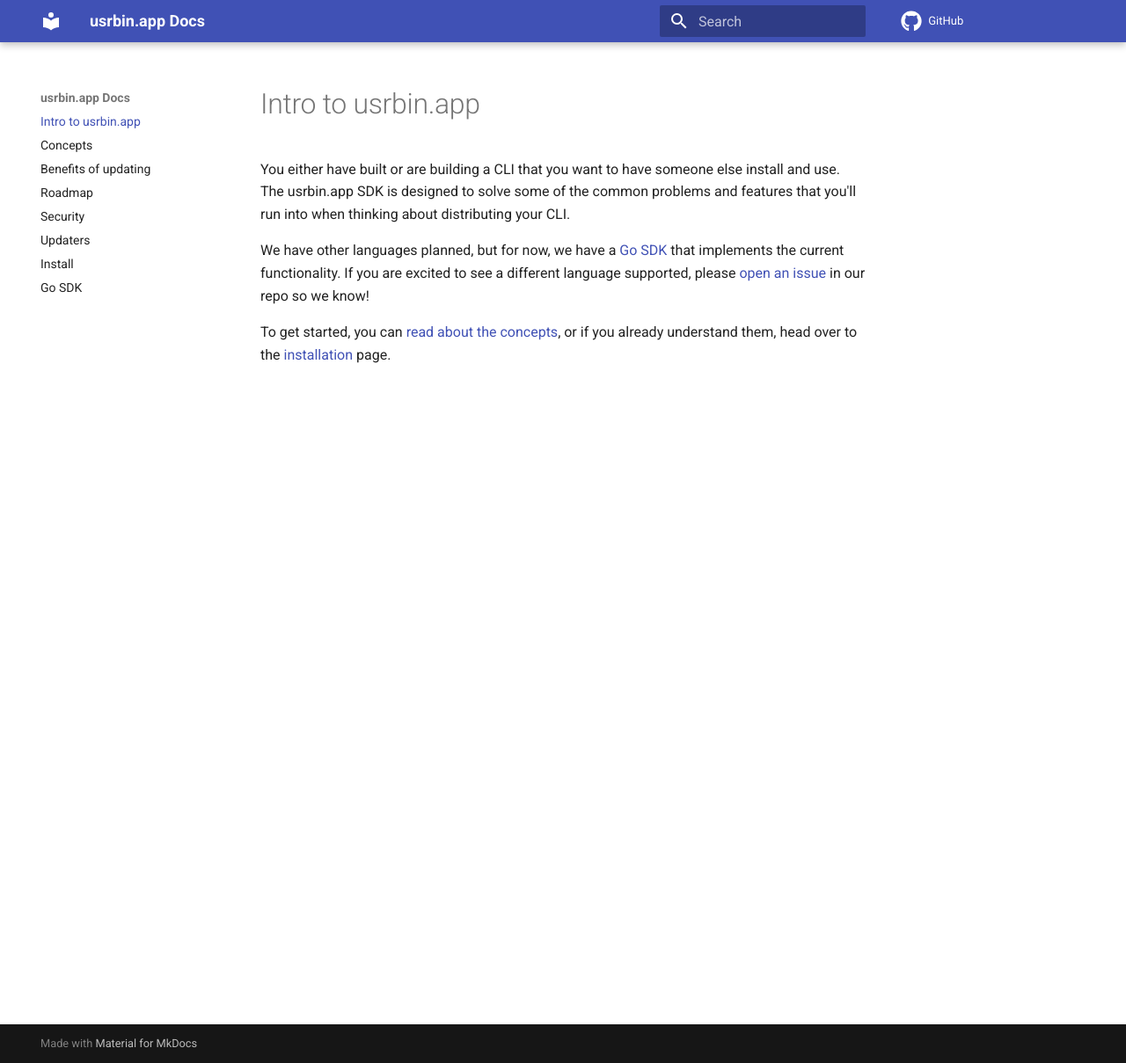
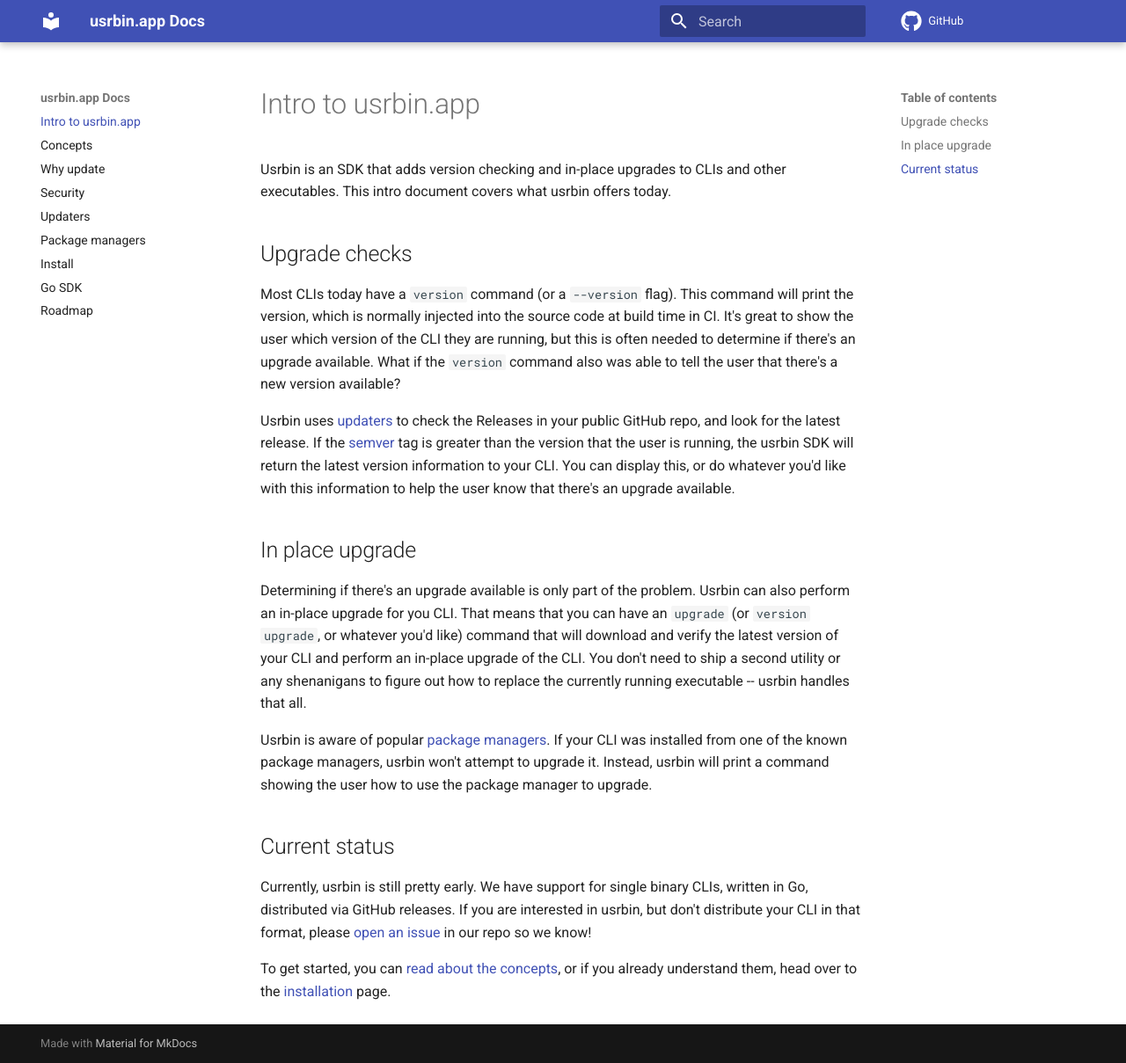
Before and after one commit to usrbinapp/usrbin-docs, an MkDocs documentation site: the page built from docs/index.md, in a window 1280 px wide and 1209 px high. Shown: the whole window at 88% size. Built offline with MkDocs 1.6.1 and Material for MkDocs 9.7.7, drawn with Linux system fonts in a browser that asks for light colours; comment, search, counter and statistics services are not loaded; old or Windows-style settings are respelled for this version of MkDocs.

Commit message:
Working on docs

```diff
--- a/docs/index.md
+++ b/docs/index.md
@@ -1,7 +1,21 @@
 # Intro to usrbin.app
 
-You either have built or are building a CLI that you want to have someone else install and use. The usrbin.app SDK is designed to solve some of the common problems and features that you'll run into when thinking about distributing your CLI.
+Usrbin is an SDK that adds version checking and in-place upgrades to CLIs and other executables. This intro document covers what usrbin offers today.
 
-We have other languages planned, but for now, we have a [Go SDK](https://github.com/usrbinapp/usrbin-go) that implements the current functionality. If you are excited to see a different language supported, please [open an issue](https://github.com/usrbinapp/usrbin) in our repo so we know!
+## Upgrade checks
+
+Most CLIs today have a `version` command (or a `--version` flag). This command will print the version, which is normally injected into the source code at build time in CI. It's great to show the user which version of the CLI they are running, but this is often needed to determine if there's an upgrade available. What if the `version` command also was able to tell the user that there's a new version available?
+
+Usrbin uses [updaters](./updaters) to check the Releases in your public GitHub repo, and look for the latest release. If the [semver](https://semver.org) tag is greater than the version that the user is running, the usrbin SDK will return the latest version information to your CLI. You can display this, or do whatever you'd like with this information to help the user know that there's an upgrade available.
+
+## In place upgrade
+
+Determining if there's an upgrade available is only part of the problem. Usrbin can also perform an in-place upgrade for you CLI. That means that you can have an `upgrade` (or `version upgrade`, or whatever you'd like) command that will download and verify the latest version of your CLI and perform an in-place upgrade of the CLI. You don't need to ship a second utility or any shenanigans to figure out how to replace the currently running executable -- usrbin handles that all.
+
+Usrbin is aware of popular [package managers](./package-managers). If your CLI was installed from one of the known package managers, usrbin won't attempt to upgrade it. Instead, usrbin will print a command showing the user how to use the package manager to upgrade.
+
+## Current status
+
+Currently, usrbin is still pretty early. We have support for single binary CLIs, written in Go, distributed via GitHub releases. If you are interested in usrbin, but don't distribute your CLI in that format, please [open an issue](https://github.com/usrbinapp/usrbin) in our repo so we know!
 
 To get started, you can [read about the concepts](./concepts/), or if you already understand them, head over to the [installation](./install/) page.
--- a/mkdocs.yml
+++ b/mkdocs.yml
@@ -9,12 +9,13 @@ theme:
 pages:
   - index.md
   - concepts.md
-  - benefits-of-updating.md
-  - roadmap.md
+  - why-update.md
   - security.md
   - updaters.md
+  - package-managers.md
   - install.md
   - sdks/go.md
+  - roadmap.md
 markdown_extensions:
   - admonition
 extra_css:
```
Also changed, not shown: docs/benefits-of-updating.md (deleted, +0 -49 lines), docs/package-managers.md (added, +21 -0 lines), docs/sdks/go.md (+9 -1 lines), docs/why-update.md (added, +31 -0 lines).
